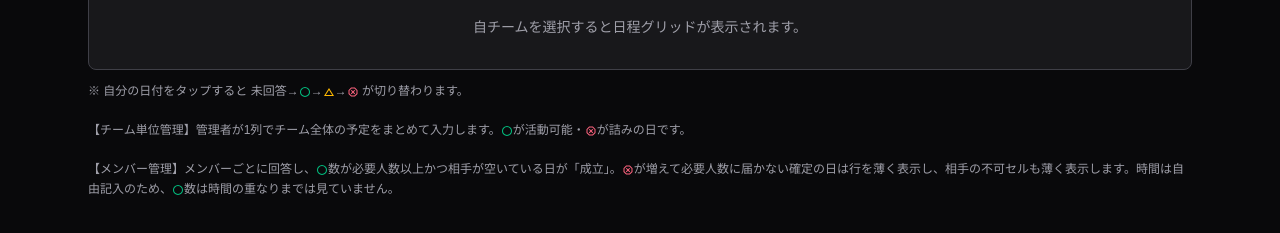
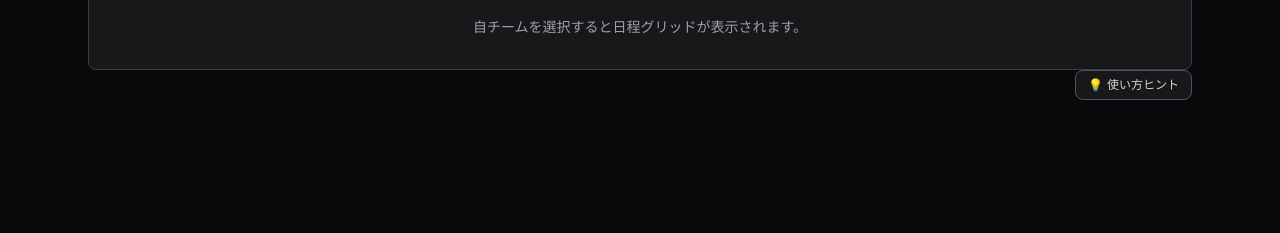
Before and after one commit to shari-sushi/discord-janken, a Next.js app in the folder my-app/: page /team_schedules in a window 1280 px wide. Shown: the part 233-466 px from the top of the page. Built offline with nearby package versions, Linux system fonts and the light colour scheme; no server answers; the database is empty.

Commit message:
feat: 使い方ヒントを全サイズでモーダルに統一（md以上の全文インライン表示を廃止）
Co-Authored-By: Claude Opus 4.8 (1M context) <noreply@anthropic.com>

```diff
--- a/my-app/app/team_schedules/_components/TeamSchedulesPage.tsx
+++ b/my-app/app/team_schedules/_components/TeamSchedulesPage.tsx
@@ -39,7 +39,7 @@ import { InviteModal } from "./InviteModal"
 import { LoginModal } from "./LoginModal"
 import { ScheduleDayCards } from "./ScheduleDayCards"
 import { ScheduleGrid } from "./ScheduleGrid"
-import { ScheduleHelpModal, ScheduleHelpContent } from "./ScheduleHelpModal"
+import { ScheduleHelpModal } from "./ScheduleHelpModal"
 import { ScrollFadeRow } from "./ScrollFadeRow"
 import { TeamCompareSelector } from "./TeamCompareSelector"
 import { SettingModal, DEFAULT_SETTING_TAB, isSettingTab, type SettingTab } from "./SettingModal"
@@ -826,20 +826,16 @@ export function TeamSchedulesPage() {
           )}
         </div>
 
-        {/* md未満: ヒントボタン（タップで説明モーダル）。md以上: 説明文を直接表示 */}
+        {/* 使い方ヒントは全サイズでボタンに統一し、タップで説明モーダルを開く（md以上の全文インライン表示は廃止） */}
         <div className="flex justify-end">
           <button
             type="button"
             onClick={openHelp}
-            className="inline-flex shrink-0 items-center gap-1 self-start rounded-lg border border-zinc-600 bg-zinc-900 px-3 py-1.5 text-xs font-medium text-zinc-300 hover:bg-zinc-800 md:hidden"
+            className="inline-flex shrink-0 items-center gap-1 self-start rounded-lg border border-zinc-600 bg-zinc-900 px-3 py-1.5 text-xs font-medium text-zinc-300 hover:bg-zinc-800"
           >
             <span aria-hidden>💡</span>
             使い方ヒント
           </button>
-          <ScheduleHelpContent
-            prefix="※ "
-            className="mt-3 hidden max-h-24 w-full overflow-y-auto whitespace-pre-line text-xs leading-relaxed text-zinc-400 md:block lg:max-h-none lg:overflow-visible"
-          />
         </div>
       </div>
 
```
